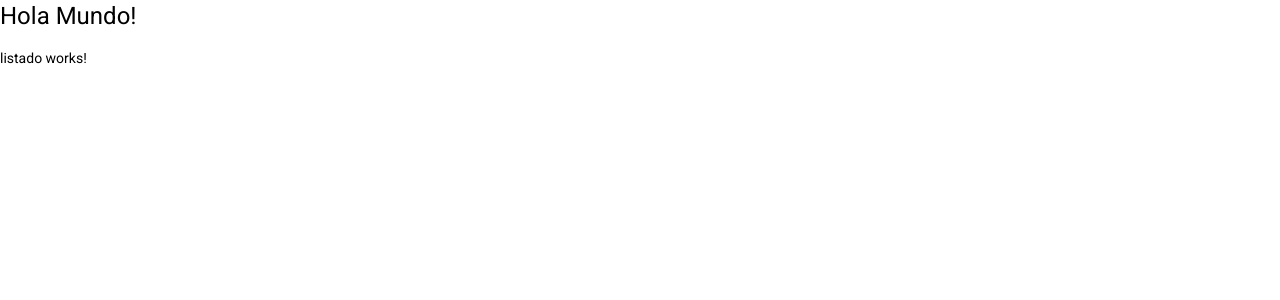
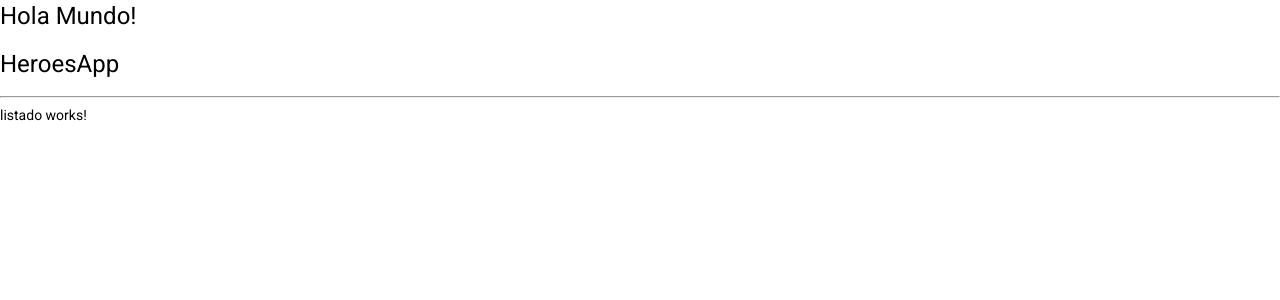
Before and after one commit to IsidroSE/heroesApp, an Angular app: page /heroes/listado in a window 1280 px wide. Shown: the top 300 px of the page. Built offline with nearby package versions, Linux system fonts and the light colour scheme.

Commit message:
add second routerOutlet

```diff
--- a/src/app/heroes/heroes-routing.module.ts
+++ b/src/app/heroes/heroes-routing.module.ts
@@ -4,11 +4,13 @@ import { RouterModule, Routes } from '@angular/router';
 import { AgregarComponent } from './pages/agregar/agregar.component';
 import { BuscarComponent } from './pages/buscar/buscar.component';
 import { HeroeComponent } from './pages/heroe/heroe.component';
+import { HomeComponent } from './pages/home/home.component';
 import { ListadoComponent } from './pages/listado/listado.component';
 
 const routes: Routes = [
   {
     path: '',
+    component: HomeComponent,
     children: [
       {
         path: 'listado',
--- a/src/app/heroes/pages/home/home.component.html
+++ b/src/app/heroes/pages/home/home.component.html
@@ -1 +1,4 @@
-<p>home works!</p>
+<h1>HeroesApp</h1>
+<hr>
+
+<router-outlet></router-outlet>
```
